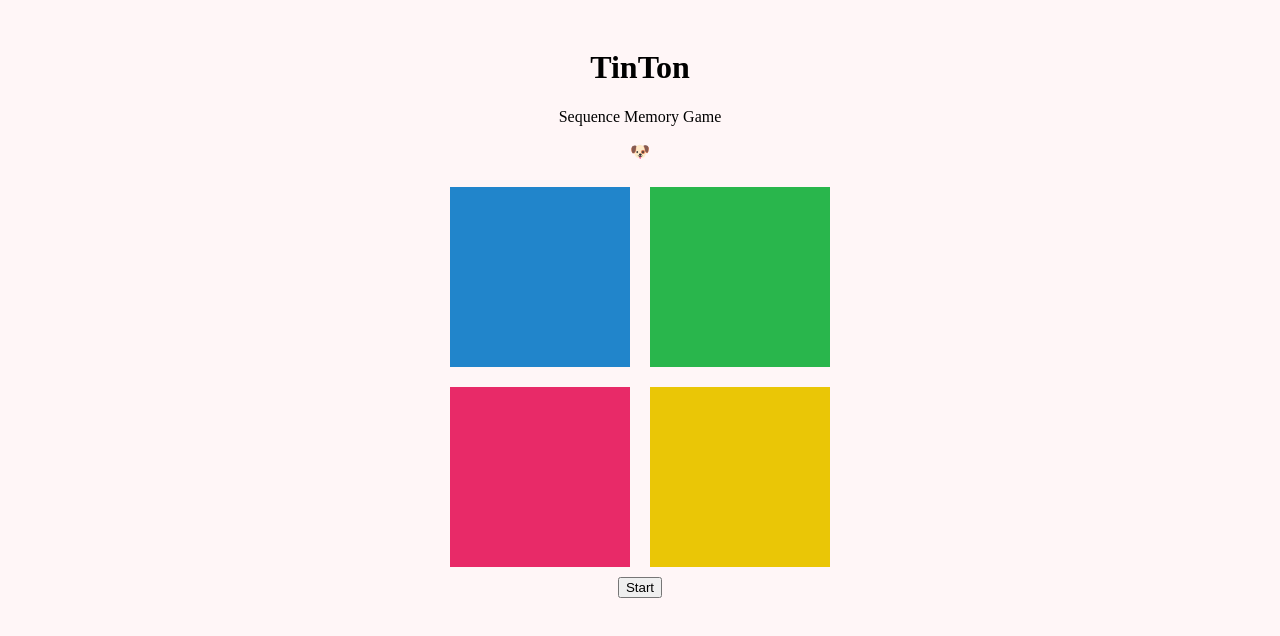
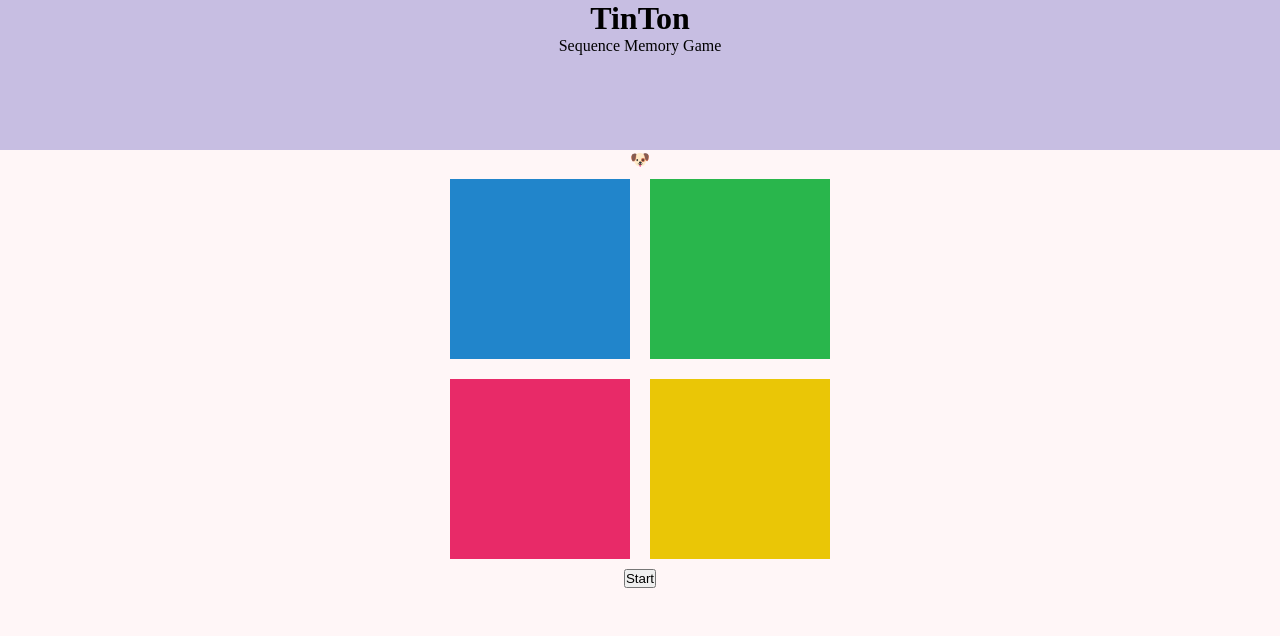
Before and after one commit to WeraGitHub/TinTon_React, a React (Create React App) app: page / in a window 1280 px wide. Shown: the top 636 px of the page. Built offline with nearby package versions, Linux system fonts and the light colour scheme.

Commit message:
Add some structure and style

```diff
--- a/src/components/TinTonGame.jsx
+++ b/src/components/TinTonGame.jsx
@@ -112,22 +112,31 @@ function TinTonGame() {
 
   return (
     <div>
+      <div className="header">
+        <div className="header-title">
           <h1>TinTon</h1>
           <p>Sequence Memory Game</p>
+        </div>
+      </div>
+
+      <div className="score-info">
         <p>{sequence.length <= 1 ? "🐶" : `Score: ${sequence.length-1} `}</p>
+      </div>
+
+      <div className="game-board">
         <div>
           {/* Render the color buttons */}
           <GameButton
             color="blue"
             onClick={handleColorButtonClick}
-          className="color-button blue"
+            className="game-button blue"
             // disabled={!isPlaying}
             ref={blueButtonRef}
           />
           <GameButton
             color="green"
             onClick={handleColorButtonClick}
-          className="color-button green"
+            className="game-button green"
             ref={greenButtonRef}
           />
         </div>
@@ -135,19 +144,24 @@ function TinTonGame() {
           <GameButton
             color="red"
             onClick={handleColorButtonClick}
-          className="color-button red"
+            className="game-button red"
             ref={redButtonRef}
           />
           <GameButton
             color="yellow"
             onClick={handleColorButtonClick}
-          className="color-button yellow"
+            className="game-button yellow"
             ref={yellowButtonRef}
           />
         </div>
+      </div>
 
-      {sequence.length === 0 ? (<button onClick={handleStart}>Start</button>) : ""}
+      {sequence.length === 0 ? (<button onClick={handleStart} className="start-button">Start</button>) : ""}
+
+      <div className="message">
         <p>{message}</p>
+      </div>
+
     </div>
   );
 }
--- a/src/index.css
+++ b/src/index.css
@@ -1,17 +1,19 @@
+* {
+  padding: 0;
+  margin: 0;
+}
+
 body {
   background-color: #FFF6F7;
   text-align: center;
-  padding: 20px;
 }
 
-.game-board {
-  display: flex;
-  justify-content: center;
-  margin-bottom: 20px;
-  flex-wrap: wrap;
+.header{
+  height: 150px;
+  background-color: #C7BEE2;
 }
 
-.color-button {
+.game-button {
   width: 180px;
   height: 180px;
   margin: 10px;
```
Lines whose indentation alone changed are shown as unchanged.
